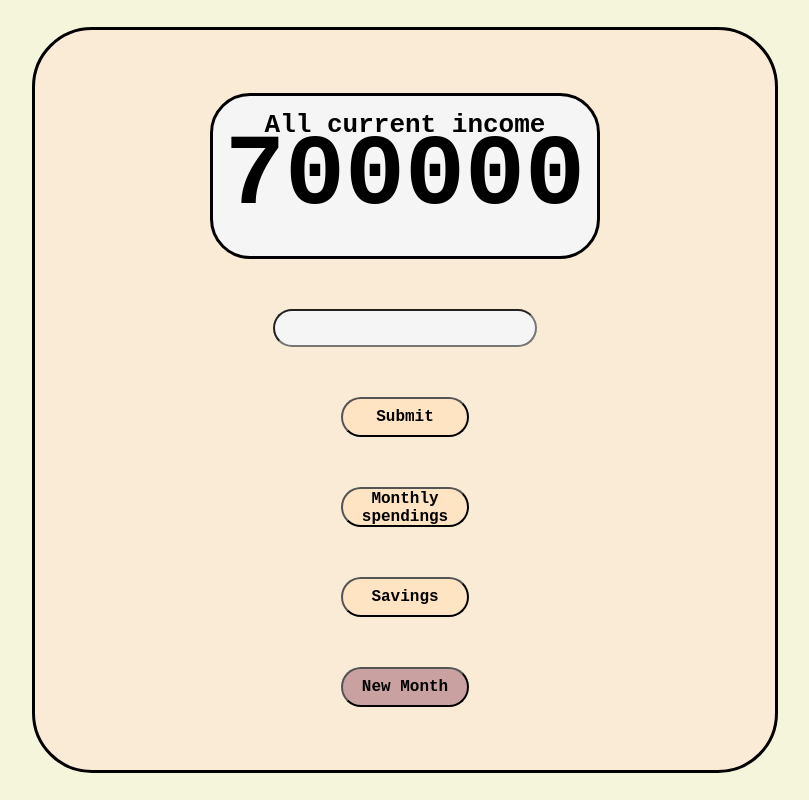
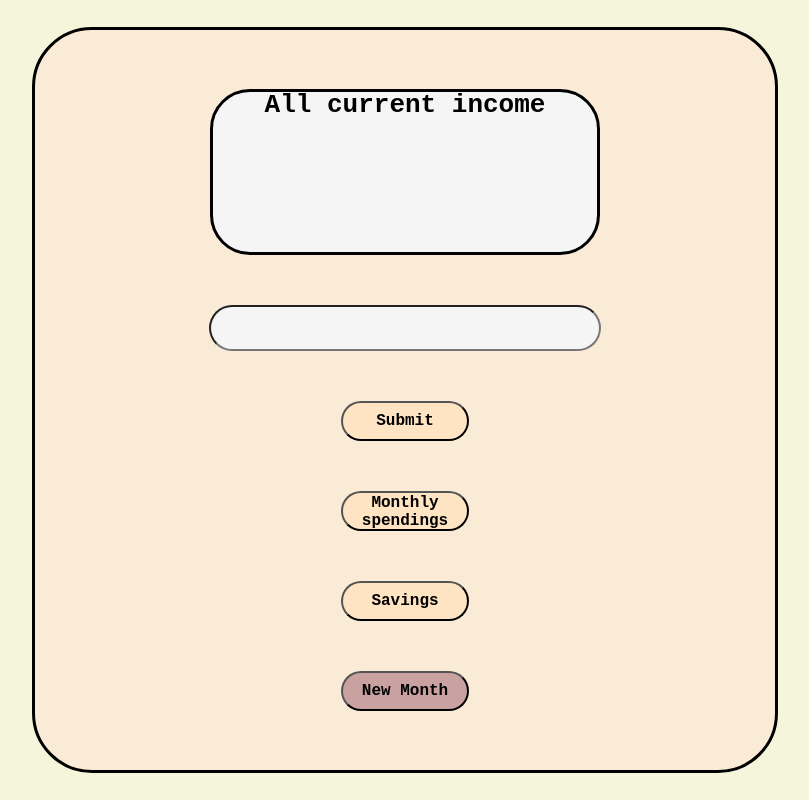
Before and after one commit to Dmate889/Angular_mini_projects, an Angular app in the folder Expense_Tracker/: page / in a window 1280 px wide. Shown: the whole page, without its empty margins (235-1044 px from the left). Built offline with nearby package versions, Linux system fonts and the light colour scheme.

Commit message:
submit logic for mainIncome

```diff
--- a/Expense_Tracker/src/app/app.module.ts
+++ b/Expense_Tracker/src/app/app.module.ts
@@ -4,6 +4,7 @@ import { BrowserModule } from '@angular/platform-browser';
 import { AppRoutingModule } from './app-routing.module';
 import { AppComponent } from './app.component';
 import { TrackerWindowComponent } from './components/tracker-window/tracker-window.component';
+import { HttpClientModule } from '@angular/common/http';
 
 @NgModule({
   declarations: [
@@ -12,7 +13,8 @@ import { TrackerWindowComponent } from './components/tracker-window/tracker-wind
   ],
   imports: [
     BrowserModule,
-    AppRoutingModule
+    AppRoutingModule,
+    HttpClientModule
   ],
   providers: [],
   bootstrap: [AppComponent]
--- a/Expense_Tracker/src/app/components/tracker-window/tracker-window.component.css
+++ b/Expense_Tracker/src/app/components/tracker-window/tracker-window.component.css
@@ -27,7 +27,7 @@ label{
     font-family: monospace;
     font-weight: bold;
     position: absolute;
-    top: 80px;
+    top: 60px;
 
 }
 
@@ -48,9 +48,17 @@ label{
 
 }
 
+form{
+    display: flex;
+    flex-direction: column;
+    justify-content: center;
+    align-items: center;
+    gap: 50px;
+}
+
 input{
-    height: 4vh;
-    width: 20vw;
+    height: 5vh;
+    width: 30vw;
     border-radius: 30px;
     background-color: whitesmoke;
     font-family: monospace;
--- a/Expense_Tracker/src/app/components/tracker-window/tracker-window.component.html
+++ b/Expense_Tracker/src/app/components/tracker-window/tracker-window.component.html
@@ -8,12 +8,14 @@
 <body>
     <div class="trackerWindow">
         <label>All current income</label>
-        <div class="moneyContainer" id="moneyContainer">700000</div>
-        <input type="number">
-        <button class="submitButton" type="submit">Submit</button>
-        <button class="submitButton">Monthly spendings</button>
-        <button class="submitButton">Savings</button>
-        <button class="newMonth">New Month</button>
+        <div class="moneyContainer" id="moneyContainer">{{moneyContainer}}</div>
+        <form>
+            <input type="number" id="moneyInput">
+            <button class="submitButton" type="submit" (click)="setIncome($event)">Submit</button>
+            <button class="submitButton">Monthly spendings</button>
+            <button class="submitButton">Savings</button>
+            <button class="newMonth">New Month</button>
+        </form>
     </div>
 </body>
 </html>
--- a/Expense_Tracker/src/app/components/tracker-window/tracker-window.component.ts
+++ b/Expense_Tracker/src/app/components/tracker-window/tracker-window.component.ts
@@ -1,4 +1,5 @@
-import { Component } from '@angular/core';
+import { HttpClient } from '@angular/common/http';
+import { Component, OnInit } from '@angular/core';
 
 @Component({
   selector: 'app-tracker-window',
@@ -6,8 +7,31 @@ import { Component } from '@angular/core';
   templateUrl: './tracker-window.component.html',
   styleUrl: './tracker-window.component.css'
 })
-export class TrackerWindowComponent {
+export class TrackerWindowComponent implements OnInit {
 
+   moneyContainer: any;
+
+  constructor(private http: HttpClient){}
+
+  ngOnInit(): void {
+
+
+  }
+
+   setIncome(e: any){
+
+    e.preventDefault();
+
+    const apiUrl = 'http://localhost:3000/setincome';
+
+
+    const moneyInput = <HTMLInputElement>document.getElementById("moneyInput")
+    const body = moneyInput.value;
+
+
+    this.http.post(apiUrl, body);
+
+  }
 
 
 }
```
Also changed, not shown: 1 other file (tests, documents, lock files or other folders).
